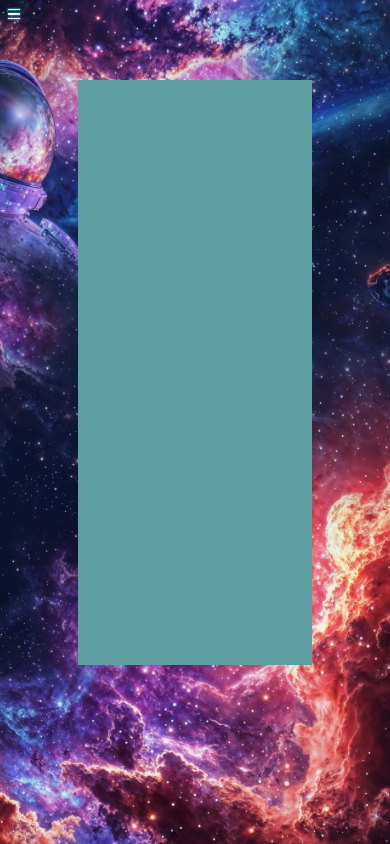
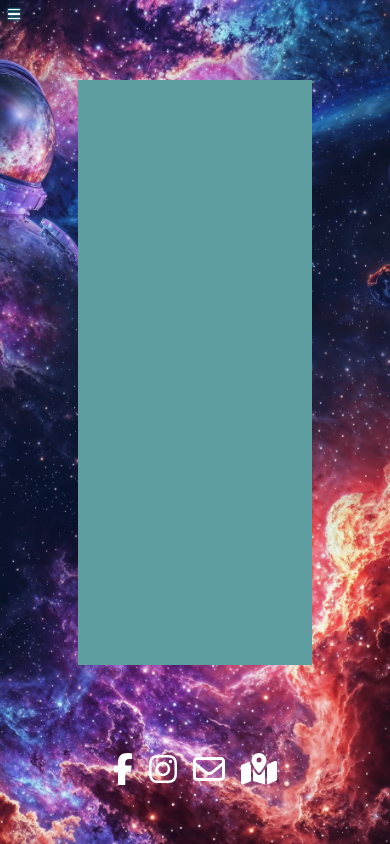
Before and after one commit to Sylvainxiii/crepuscule2, a Vue app: page / in a window 390 px wide. Built offline with nearby package versions, Linux system fonts and the light colour scheme.

Commit message:
Création composant FooterMobile

```diff
--- a/src/App.vue
+++ b/src/App.vue
@@ -2,6 +2,7 @@
   import Background from './components/Background/Background.vue';
   import Menu from './components/Menu/Menu.vue';
   import Footer from './components/Footer/Footer.vue';
+  import FooterMobile from './components/FooterMobile/FooterMobile.vue';
 </script>
 
 <template>
@@ -10,4 +11,5 @@
     <div id = 'foreground'>
     </div>
     <Footer />
+    <FooterMobile />
 </template>
--- /dev/null
+++ b/src/components/FooterMobile/FooterMobile.vue
@@ -0,0 +1,37 @@
+<script setup>
+    import { contact, info } from '/data/crepuscule2025.json'
+    import logoFacebook from "/src/assets/images/facebook-f.svg";
+    import logoInstagram from "/src/assets/images/instagram.svg";
+    import logoEmail from "/src/assets/images/envelope.svg";
+    import logoLocation from "/src/assets/images/location-dot.svg";
+    import './FooterMobile.css'
+
+    const linkFacebook = contact.facebook;
+    const linkInstagram = contact.instagram;
+    const linkEmail = contact.email;
+    const linkMap = info.google_map;
+</script>
+
+<template>
+    <div id="footer-mobile" class="flex-row center relative">
+        <!-- Facebook -->
+        <a :href="linkFacebook" aria-label="Facebook de Drac Events" target="_blank" class="fa-brands fa-facebook-f">
+            <img :src="logoFacebook" alt="Facebook Logo" />
+        </a>
+
+        <!-- Instagram -->
+        <a :href="linkInstagram" aria-label="Instagram de Drac Events" target="_blank" class="fa-brands fa-instagram">
+            <img :src="logoInstagram" alt="Instagram Logo" />
+        </a>
+
+        <!-- Email -->
+        <a :href="`mailto:${linkEmail}`" aria-label="Envoyer un mail à Drac Event">
+            <img :src="logoEmail" alt="Email Logo" />
+        </a>
+
+        <!-- Localisation -->
+        <a :href="linkMap" target="_blank" aria-label="Localiser Crépuscule Music Festival">
+            <img :src="logoLocation" alt="Location Logo" />
+        </a>
+    </div>
+</template>
```
